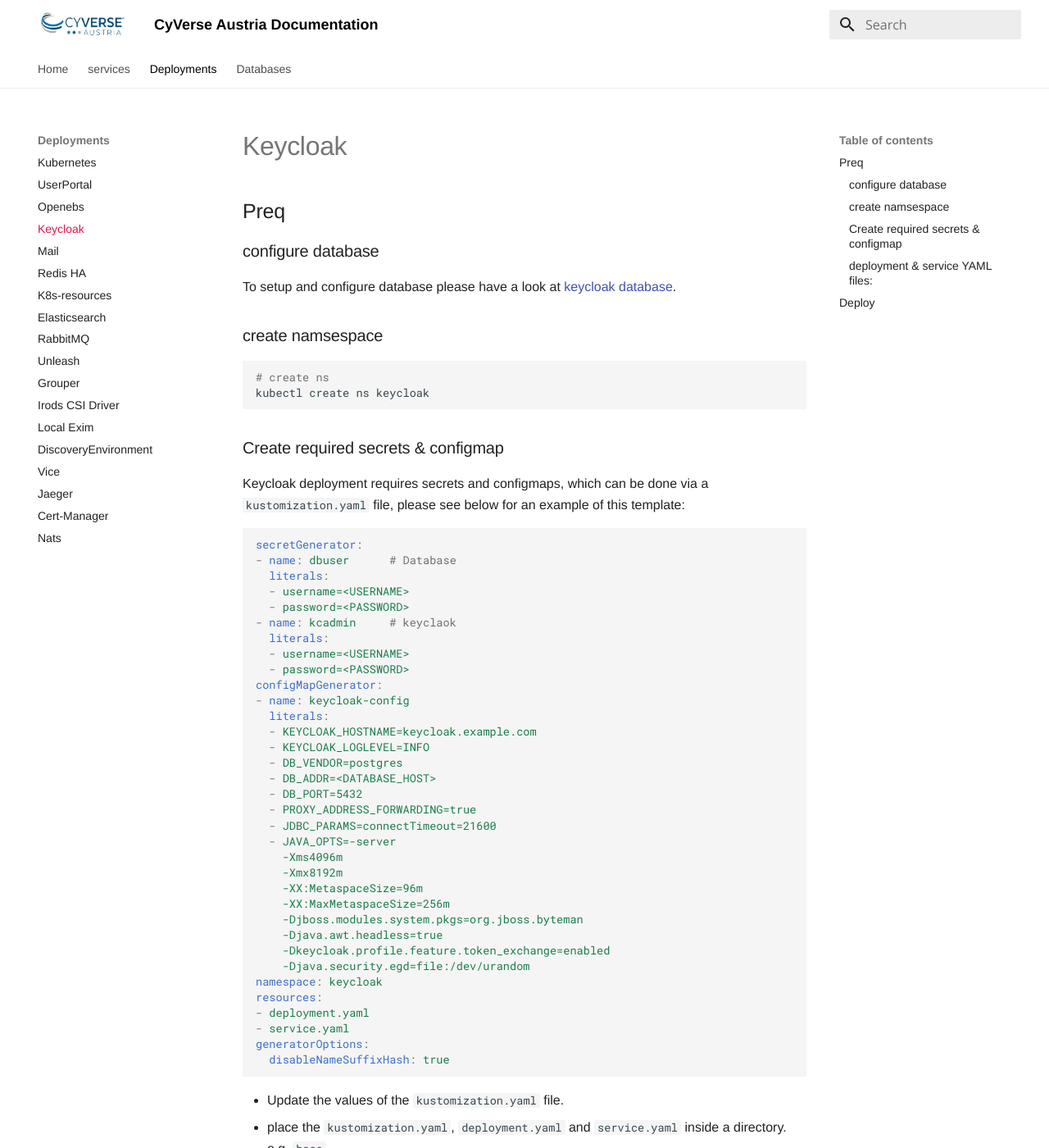
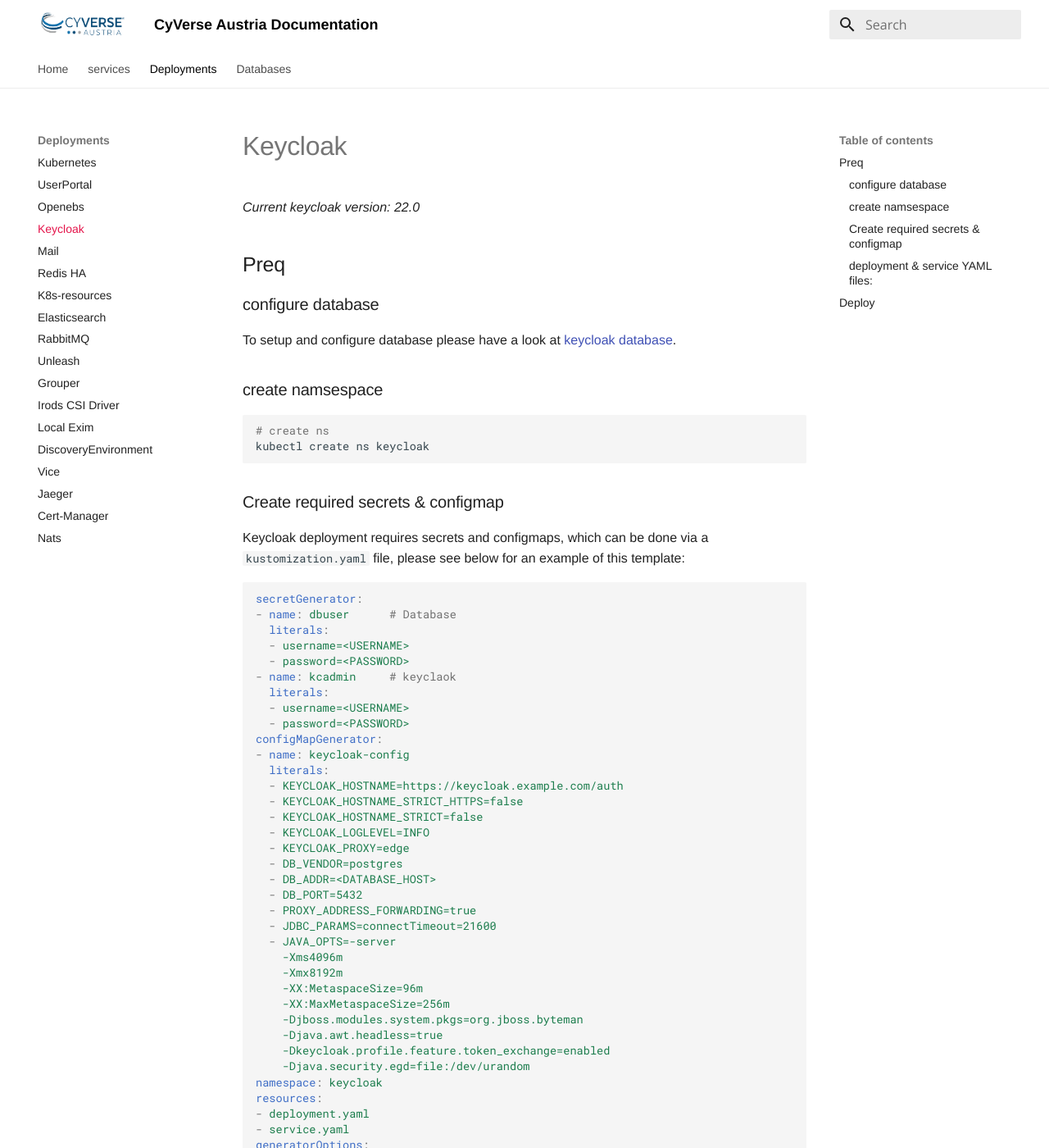
Before and after one commit to cyverse-austria/docs, an MkDocs documentation site: the page built from docs/deployments/keycloak.md, in a window 1280 px wide and 1400 px high. Shown: the whole window at 82% size. Built offline with MkDocs 1.6.1 and Material for MkDocs 9.7.7, drawn with Linux system fonts in a browser that asks for light colours.

Commit message:
keycloak: current version

```diff
--- a/docs/deployments/keycloak.md
+++ b/docs/deployments/keycloak.md
@@ -1,4 +1,5 @@
 # Keycloak
+*Current keycloak version: 22.0*
 
 ## Preq
 
@@ -31,8 +32,11 @@
 configMapGenerator:
 - name: keycloak-config
   literals:
-  - KEYCLOAK_HOSTNAME=keycloak.example.com
+  - KEYCLOAK_HOSTNAME=https://keycloak.example.com/auth
+  - KEYCLOAK_HOSTNAME_STRICT_HTTPS=false
+  - KEYCLOAK_HOSTNAME_STRICT=false
   - KEYCLOAK_LOGLEVEL=INFO
+  - KEYCLOAK_PROXY=edge
   - DB_VENDOR=postgres
   - DB_ADDR=<DATABASE_HOST>
   - DB_PORT=5432
```
